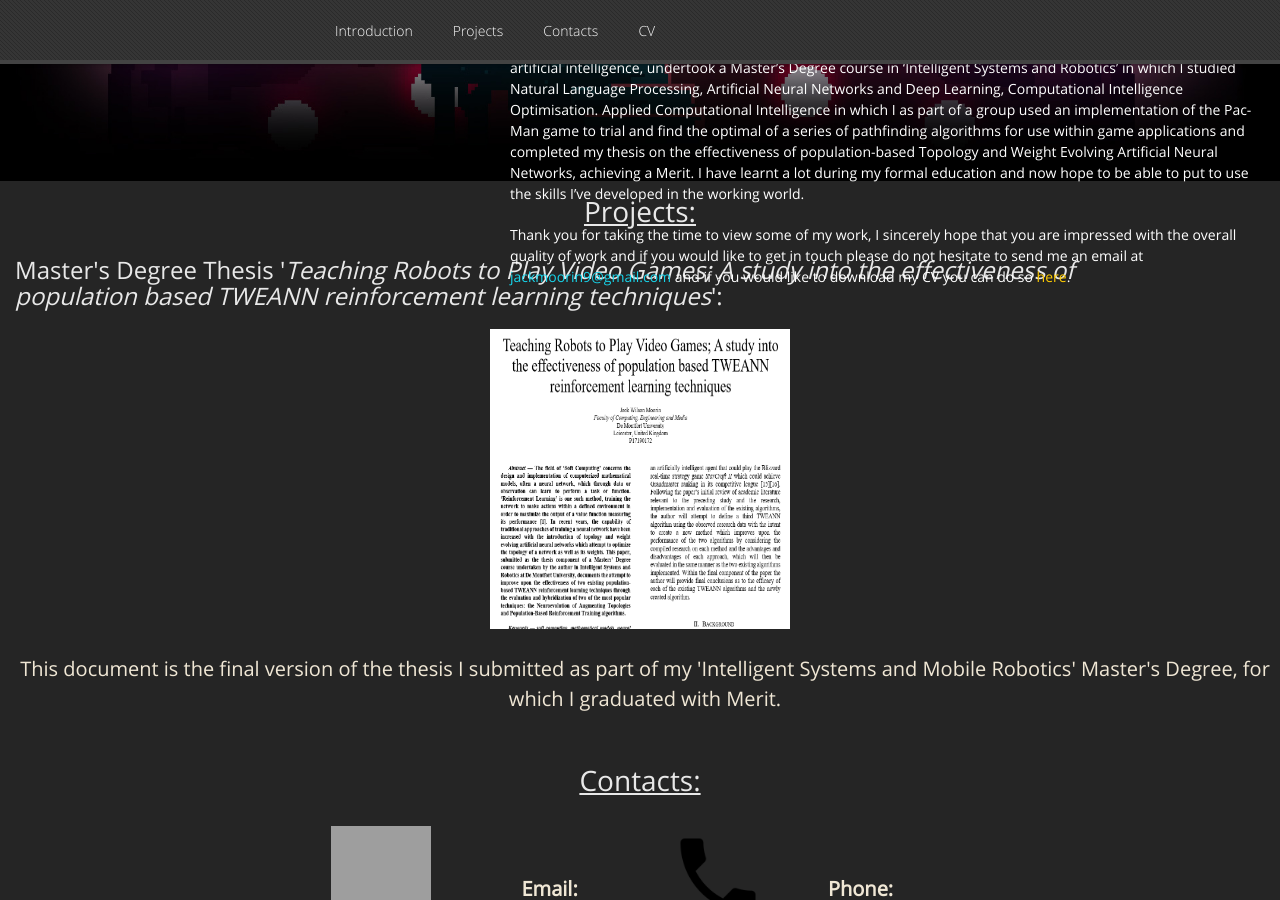
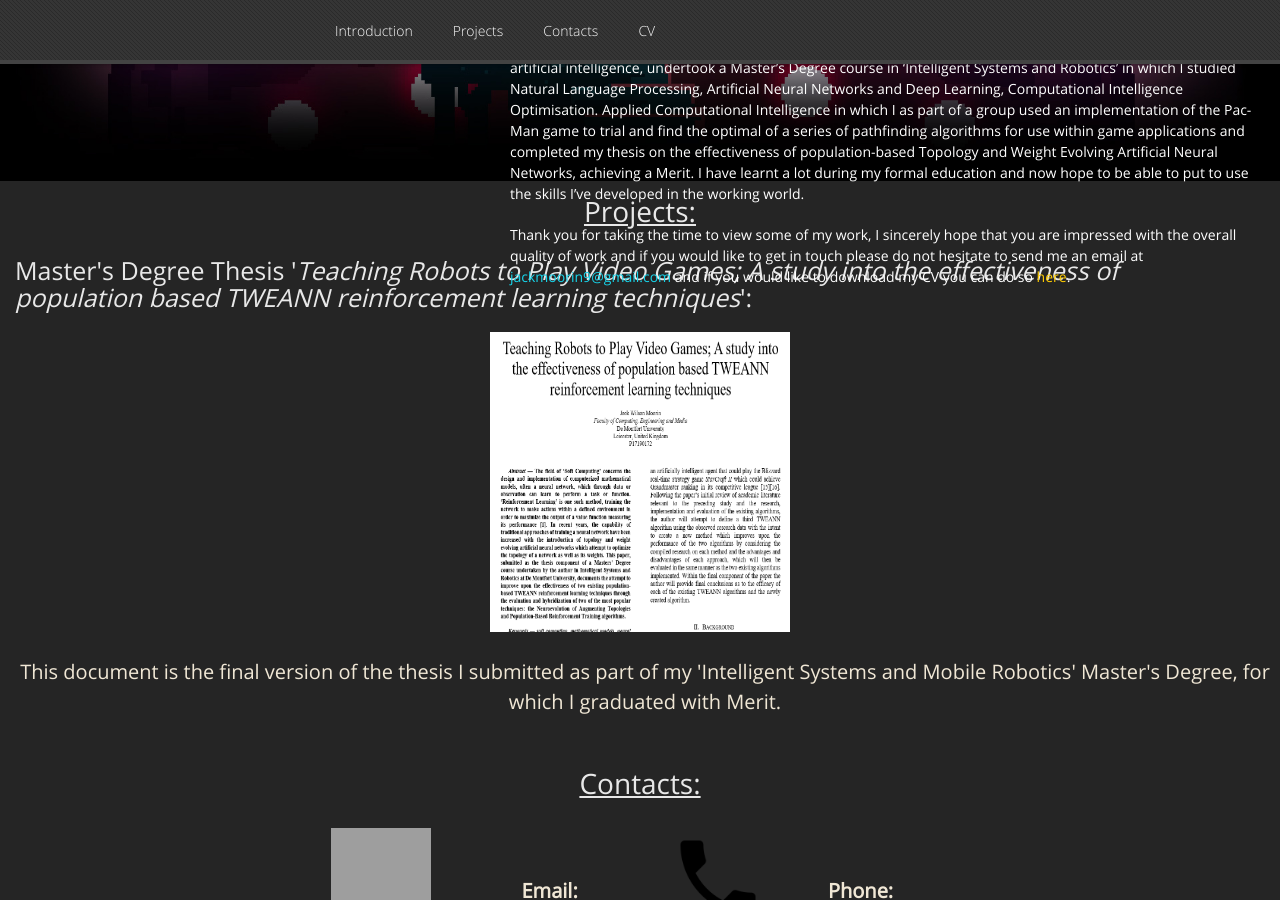
Before and after one commit to GamesProgrammingGrad2021/GamesProgrammingGrad2021.github.io, a Jekyll site: the page built from index.md, in a window 1280 px wide and 900 px high, scrolled down 926 px. Built offline with Jekyll 4.4.1, drawn with Linux system fonts in a browser that asks for light colours; nearby versions of some CDN libraries; our own code applies the rules of GitHub Pages for plain Markdown files; grey boxes are pictures that could not be loaded.

Commit message:
Update default.html

```diff
--- a/_layouts/default.html
+++ b/_layouts/default.html
@@ -119,7 +119,7 @@
 			<h1 style="padding-top:10px;"><u>Projects:</u></h1>
 
 			<!-- Master's Thesis -->
-			<h2 style="padding-top:20px; padding-left: 15px; padding-bottom: 10px; text-align: left;">Master's Degree Thesis '<i>Teaching Robots to Play Video Games; A study into the effectiveness of<br>population based TWEANN reinforcement learning techniques</i>':</h2>
+			<h2 style="padding-top:20px; padding-left: 15px; padding-bottom: 10px; text-align: left; font-size: 25px;">Master's Degree Thesis '<i>Teaching Robots to Play Video Games; A study into the effectiveness of<br>population based TWEANN reinforcement learning techniques</i>':</h2>
 			<p style="align: left;"><img src="Thesis_Thumbnail.png" alt="Thesis_Thumbnail" width="300" height="300" style="padding-left: 0px;">
 			<span style="display: inline-block; font-size: 20px; padding-left: 10px; padding-top: 20px;">
 			This document is the final version of the thesis I submitted as part of my 'Intelligent Systems and Mobile Robotics' Master's Degree, for
```
